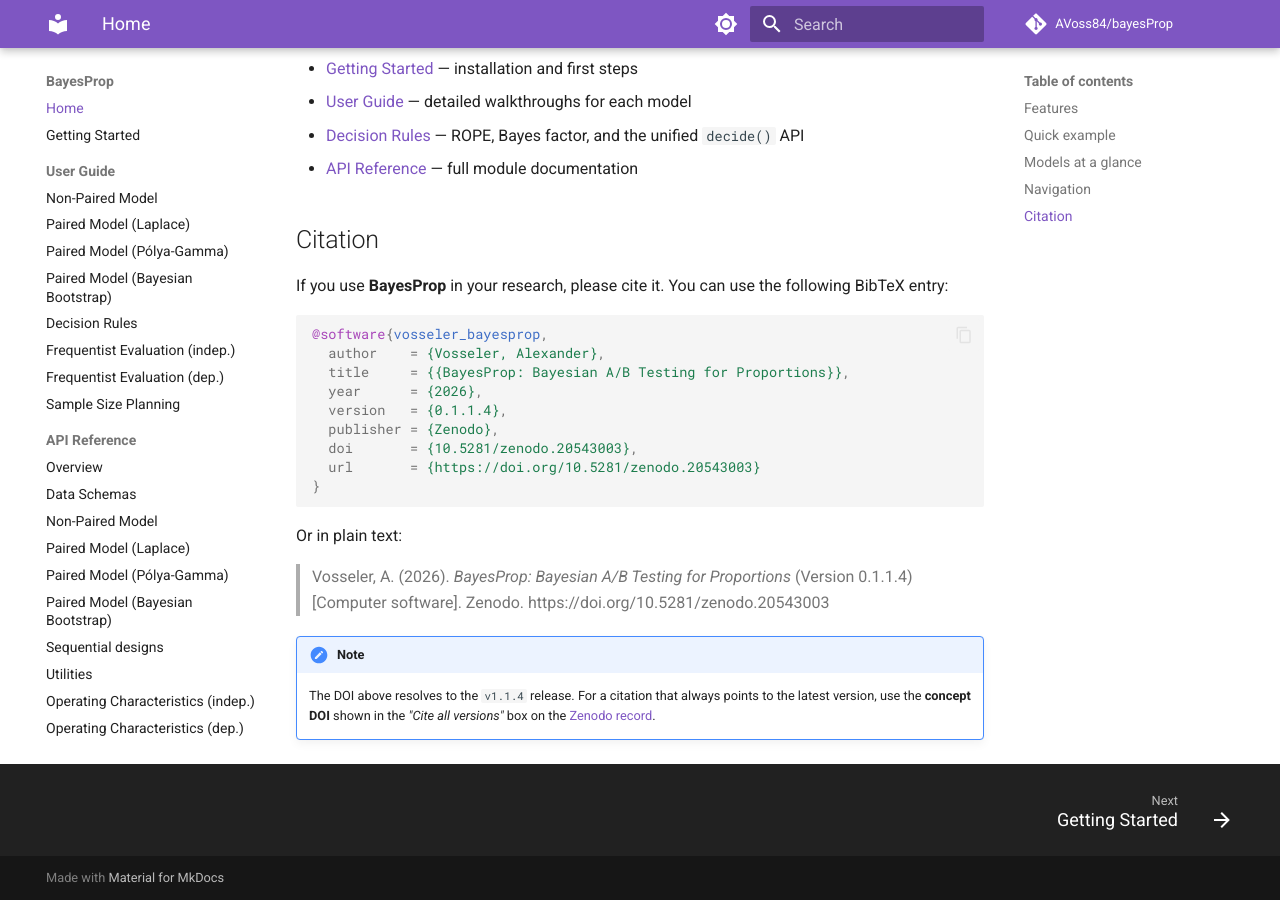
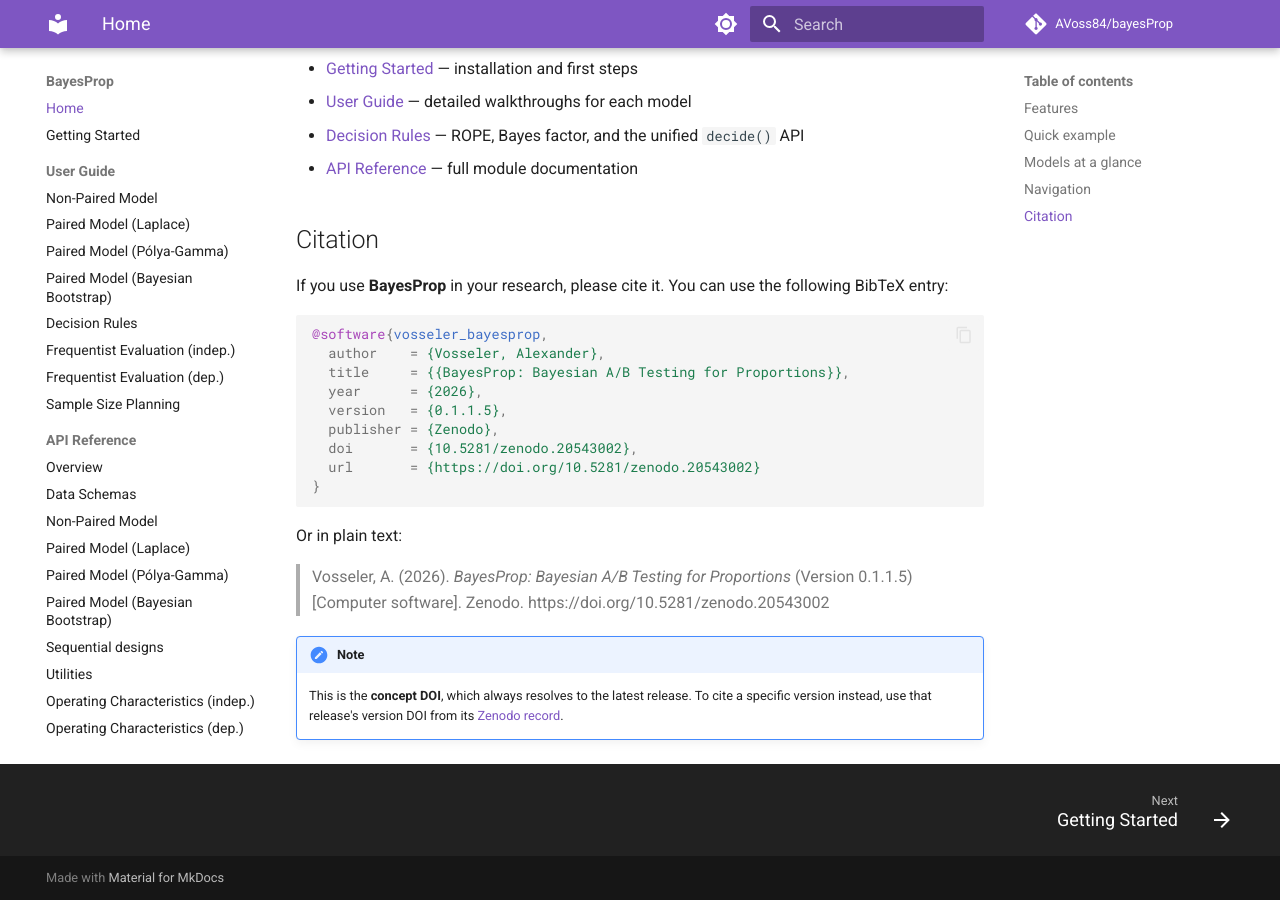
Before and after one commit to AVoss84/bayesProp, an MkDocs documentation site: the page built from docs/mkdocs/docs/index.md, in a window 1280 px wide and 900 px high, scrolled down 2131 px. Built offline with MkDocs 1.6.1 and Material for MkDocs 9.7.7, drawn with Linux system fonts in a browser that asks for light colours; comment, search, counter and statistics services are not loaded.

Commit message:
re-publish to updaet pypi with new DOI

````diff
--- a/docs/mkdocs/docs/index.md
+++ b/docs/mkdocs/docs/index.md
@@ -65,16 +65,16 @@
   author    = {Vosseler, Alexander},
   title     = {{BayesProp: Bayesian A/B Testing for Proportions}},
   year      = {2026},
-  version   = {0.1.1.4},
+  version   = {0.1.1.5},
   publisher = {Zenodo},
-  doi       = {10.5281/zenodo.20543003},
-  url       = {https://doi.org/10.5281/zenodo.20543003}
+  doi       = {10.5281/zenodo.20543002},
+  url       = {https://doi.org/10.5281/zenodo.20543002}
 }
 ```
 
 Or in plain text:
 
-> Vosseler, A. (2026). *BayesProp: Bayesian A/B Testing for Proportions* (Version 0.1.1.4) [Computer software]. Zenodo. https://doi.org/10.5281/zenodo.20543003
+> Vosseler, A. (2026). *BayesProp: Bayesian A/B Testing for Proportions* (Version 0.1.1.5) [Computer software]. Zenodo. https://doi.org/10.5281/zenodo.20543002
 
 !!! note
-    The DOI above resolves to the `v1.1.4` release. For a citation that always points to the latest version, use the **concept DOI** shown in the *"Cite all versions"* box on the [Zenodo record](https://doi.org/10.5281/zenodo.20543003).
+    This is the **concept DOI**, which always resolves to the latest release. To cite a specific version instead, use that release's version DOI from its [Zenodo record](https://doi.org/10.5281/zenodo.20543002).
--- a/pyproject.toml
+++ b/pyproject.toml
@@ -4,7 +4,7 @@
 
 [project]
 name = "BayesProp"
-version = "0.1.1.4"
+version = "0.1.1.5"
 description = "Bayesian A/B testing for proportions"
 readme = "README.md"
 requires-python = ">=3.13"
````
Also changed, not shown: CHANGELOG.md, README.md, 1 other file.
